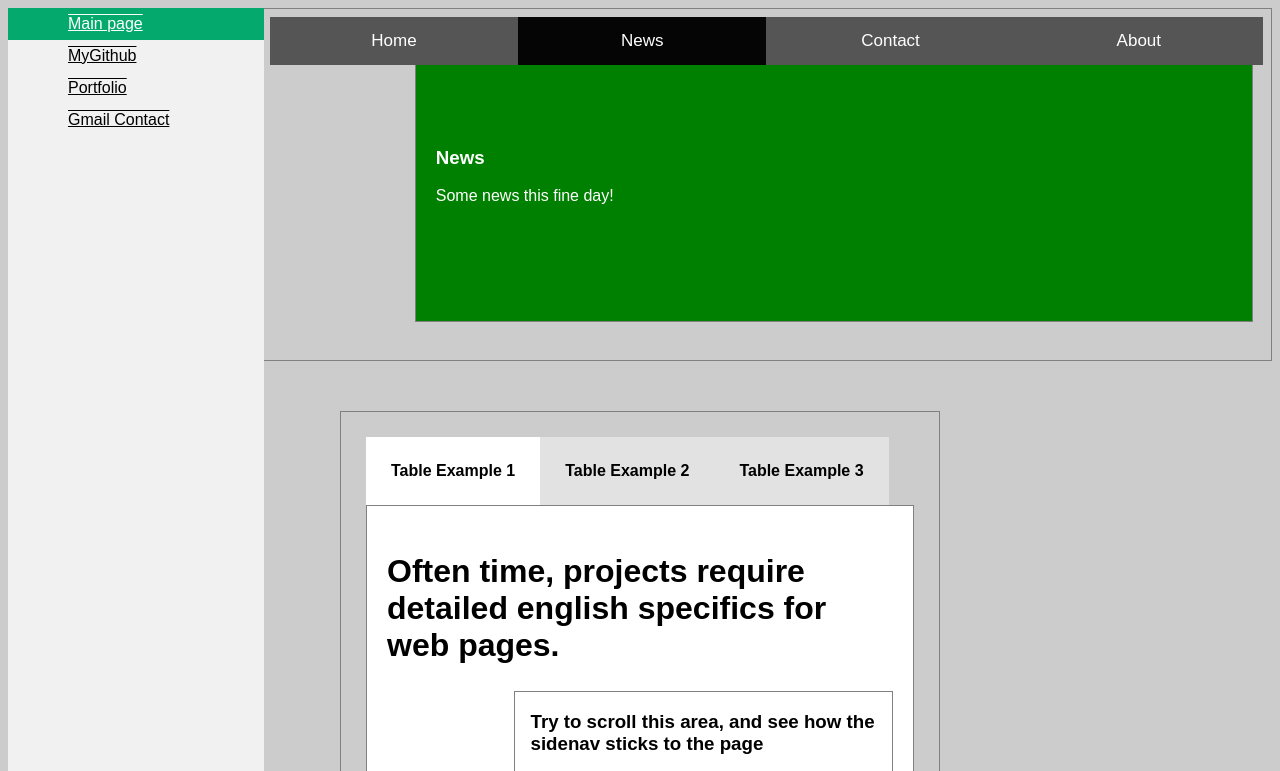
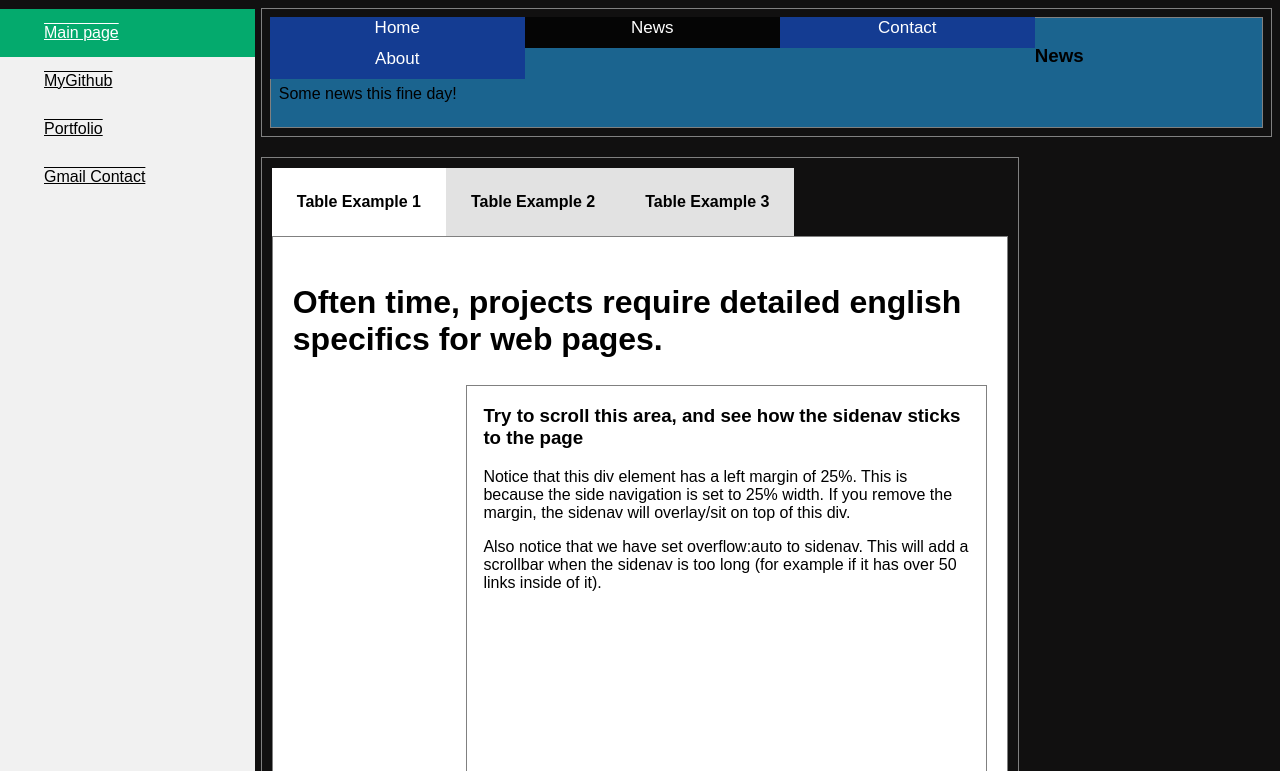
Before and after one commit to KimAH1999/textCSSArticleTools, a plain HTML site: page index.html in a window 1280 px wide. Shown: the top 771 px of the page. Drawn offline with Linux system fonts and the light colour scheme.

Commit message:
update numbers for padding and margin

```diff
--- a/assets/style.css
+++ b/assets/style.css
@@ -4,64 +4,67 @@
 
 /* Set height of body and the document to 100% */
 body {
-  background: #ccc;
+  background: rgb(17, 16, 16);
   font-family: 'Arial', 'Roboto', 'sans-serif';
 }
 
-/* Style tab links */
+
+/* Style tab links for Home/News/Contact/About */
 .tablink {
-  background-color: #555;
+  background-color: rgb(20, 60, 146);
   color: white;
   float: left;
   border: none;
-  outline: none;
   cursor: pointer;
-  padding: 14px 16px;
+  padding: 1px 10px 10px;
   font-size: 17px;
-  width: 25%;
+  width: 15em;
+  margin-left: auto;
+  margin-right: auto;
 }
 
 .tablink:hover {
-  background-color: #777;
+  background-color: rgb(1, 120, 189);
 }
 
-/* Style the tab content (and add height:100% for full page content) */
+/* Style the tab content */
 .tabcontent {
-  margin: 10px 10px 30px 145px;
-  grid-auto-rows: auto;
-  color: white;
-  padding: 100px 20px;
-  height: auto;
+  display: flex;
+  align-items: center;
+  justify-content: center;
+  width: auto;
+  margin-left: auto;
+  margin-right: auto;
 }
 
 #Home {
-  background-color: red;
+  background-color: rgba(37, 175, 255, 0.533);
 }
 
 #News {
-  background-color: green;
+  background-color: rgba(37, 175, 255, 0.533);
 }
 
 #Contact {
-  background-color: blue;
+  background-color: rgba(37, 175, 255, 0.533);
 }
 
 #About {
-  background-color: orange;
+  background-color: rgba(37, 175, 255, 0.533);
 }
 
 /*--------------------------------------------------------*/
 /*Navbar section*/
 /*Moves to right side*/
-.text-right {
-  text-align: right;
+.text-left {
+  text-align: left;
 }
 
 /*Creates grey left long column*/
 ul {
-  text-indent: 50px;
+  text-indent: 30px;
   list-style-type: none;
-  margin: 0;
+  margin: 1px 0px 0px -9px;
   padding: 0;
   width: 20%;
   background-color: #f1f1f1;
@@ -74,7 +77,7 @@ ul {
 li a {
   display: block;
   color: #000;
-  padding: 7px 10px;
+  padding: 15px;
   text-decoration: overline underline;
 }
 
@@ -135,9 +138,9 @@ blockquote p::after {
 .mytabs {
   display: flex;
   flex-wrap: wrap;
-  max-width: 600px;
-  margin: 50px auto;
-  padding: 25px;
+  max-width: 60%;
+  margin: 20px auto;
+  padding: 10px;
 }
 
 .mytabs input[type="radio"] {
```
